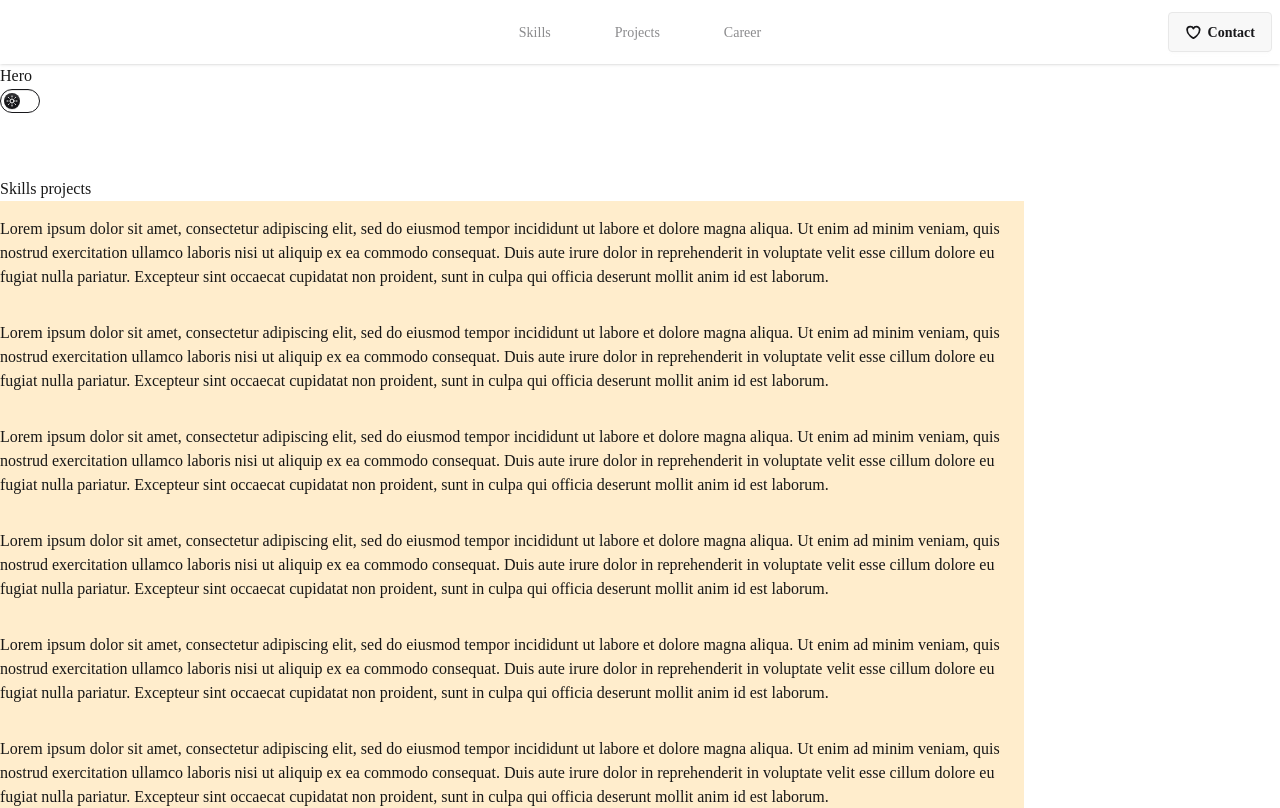
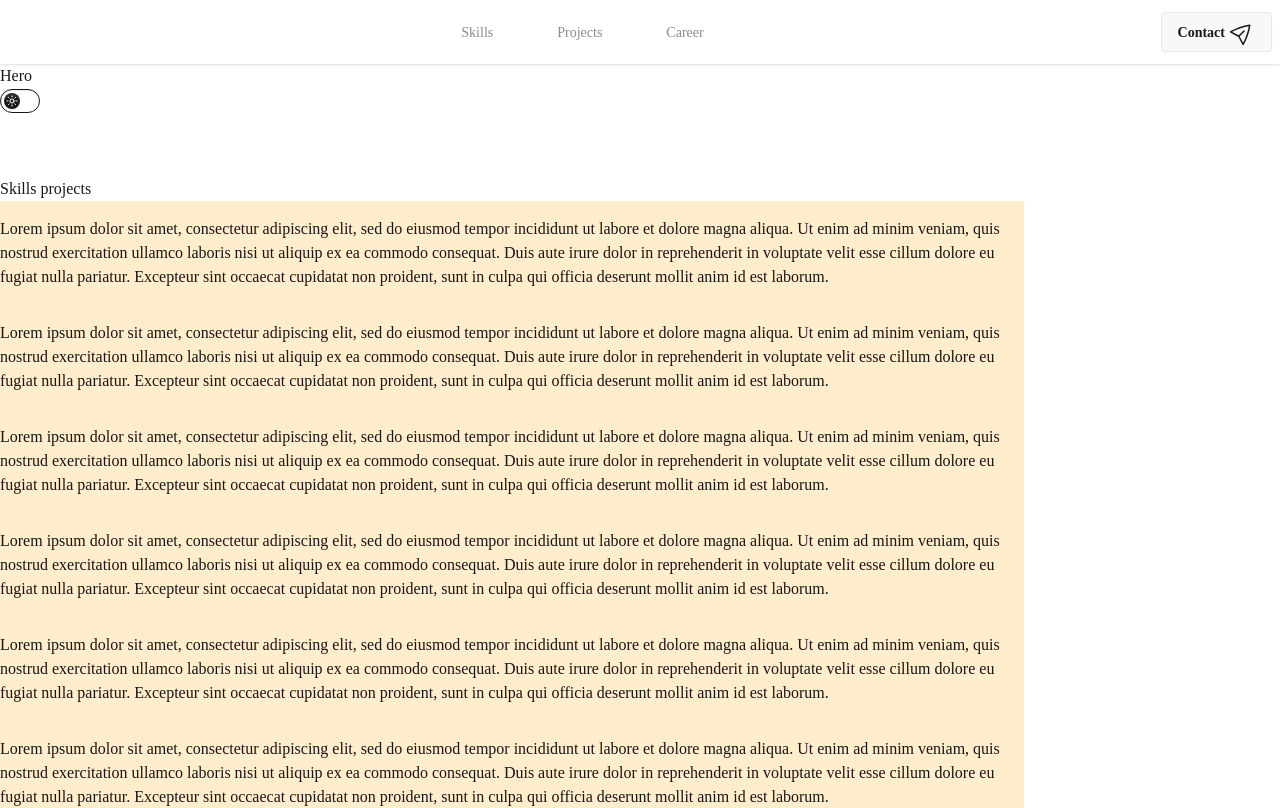
Before and after one commit to rnoyer/webresume, a Next.js app: page / in a window 1280 px wide. Shown: the top 808 px of the page. Built offline with nearby package versions, Linux system fonts and the light colour scheme; a web font is replaced by a local one.

Commit message:
update header

```diff
--- a/app/components/Header.tsx
+++ b/app/components/Header.tsx
@@ -9,15 +9,24 @@ export default function Header() {
     return (
         <header className="sticky top-0">
             <div className="navbar bg-base-100 shadow-sm">
-                <div className="navbar-start">
+                <div className="navbar-start flex-1">
                 </div>
-                <div className="navbar-center">
+                <div className="navbar-center flex-1">
                     <Tabs />
                 </div>
-                <div className="navbar-end">
-                    <Link href="/starter" className="btn">
-                        <svg xmlns="http://www.w3.org/2000/svg" fill="none" viewBox="0 0 24 24" strokeWidth="2.5" stroke="currentColor" className="size-[1.2em]"><path strokeLinecap="round" strokeLinejoin="round" d="M21 8.25c0-2.485-2.099-4.5-4.688-4.5-1.935 0-3.597 1.126-4.312 2.733-.715-1.607-2.377-2.733-4.313-2.733C5.1 3.75 3 5.765 3 8.25c0 7.22 9 12 9 12s9-4.78 9-12Z" /></svg>
+                <div className="navbar-end flex-1">
+                    <Link href="/starter" className="btn group overflow-hidden">
                         Contact
+                        <svg
+                            xmlns="http://www.w3.org/2000/svg"
+                            fill="none"
+                            viewBox="0 0 24 24"
+                            strokeWidth={1.5}
+                            stroke="currentColor"
+                            className="size-6 -rotate-45 group-hover:animate-fly">
+                            <path strokeLinecap="round" strokeLinejoin="round" d="M6 12 3.269 3.125A59.769 59.769 0 0 1 21.485 12 59.768 59.768 0 0 1 3.27 20.875L5.999 12Zm0 0h7.5" />
+                        </svg>
+
                     </Link>
                 </div>
             </div>
```
